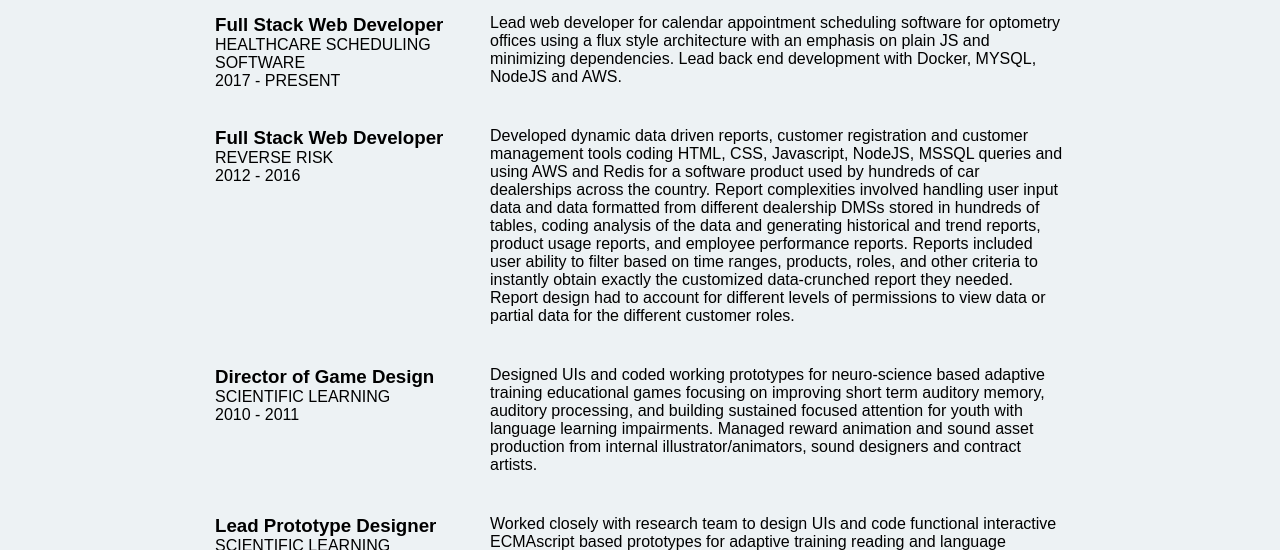
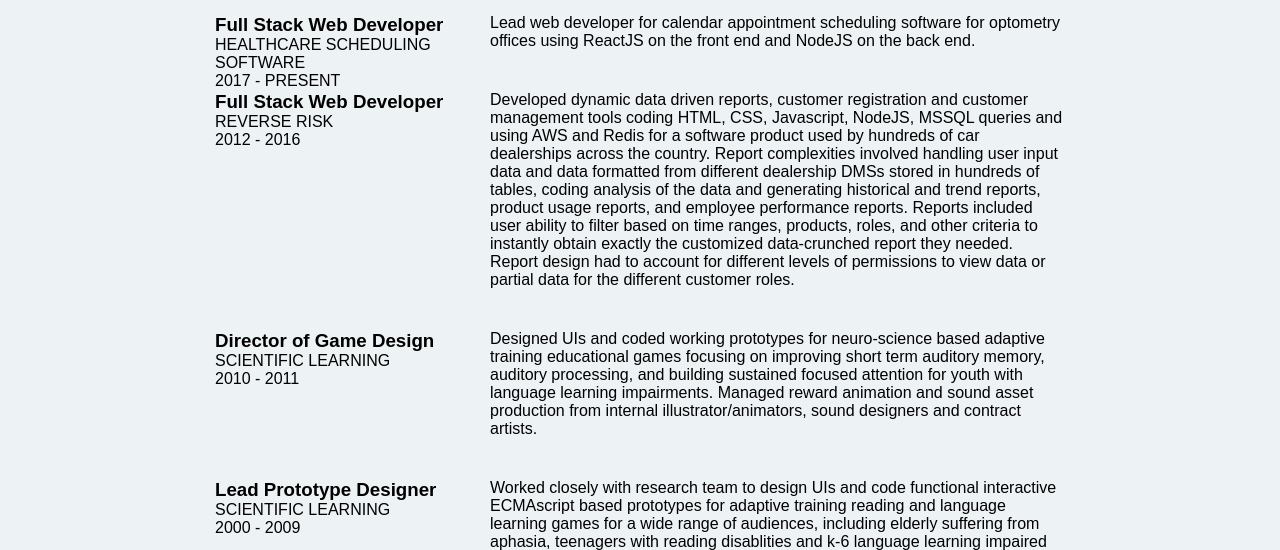
Before and after one commit to jmontydesign/jmontydesign.github.io, a plain HTML site: page index.html in a window 1280 px wide. Shown: the part 550-1100 px from the top of the page. Drawn offline with Linux system fonts and the light colour scheme.

Commit message:
react added to description

```diff
--- a/index.html
+++ b/index.html
@@ -44,7 +44,7 @@
         </div>
 
         <div class="col-wide job-description">
-          <p>Lead web developer for calendar appointment scheduling software for optometry offices using a flux style architecture with an emphasis on plain JS and minimizing dependencies. Lead back end development with Docker, MYSQL, NodeJS and AWS. </p>
+          <p>Lead web developer for calendar appointment scheduling software for optometry offices using ReactJS on the front end and NodeJS on the back end.</p>
         </div>
 
         <!-- Job 2 Details -->
```
Also changed, not shown: 1 other file.
